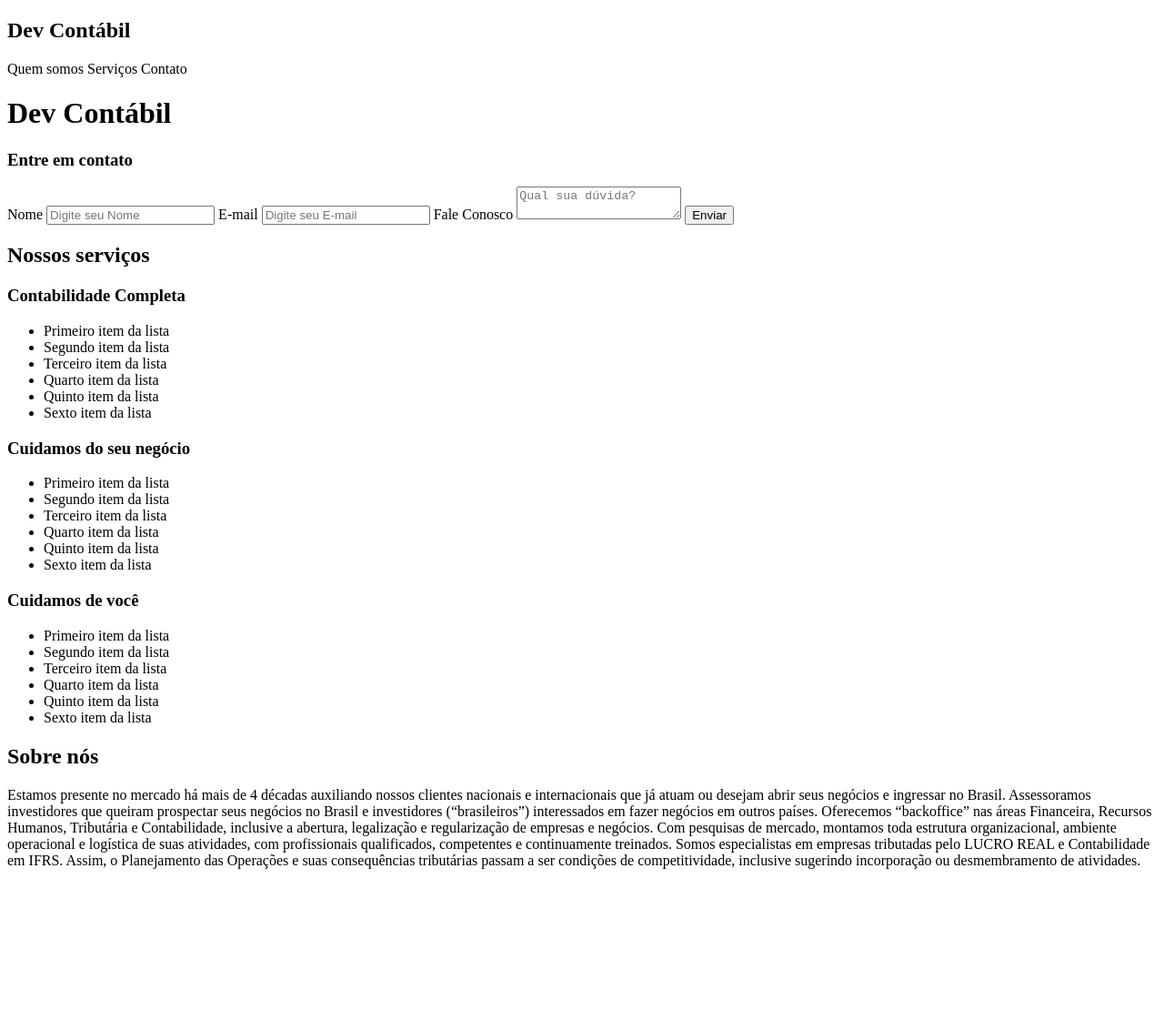
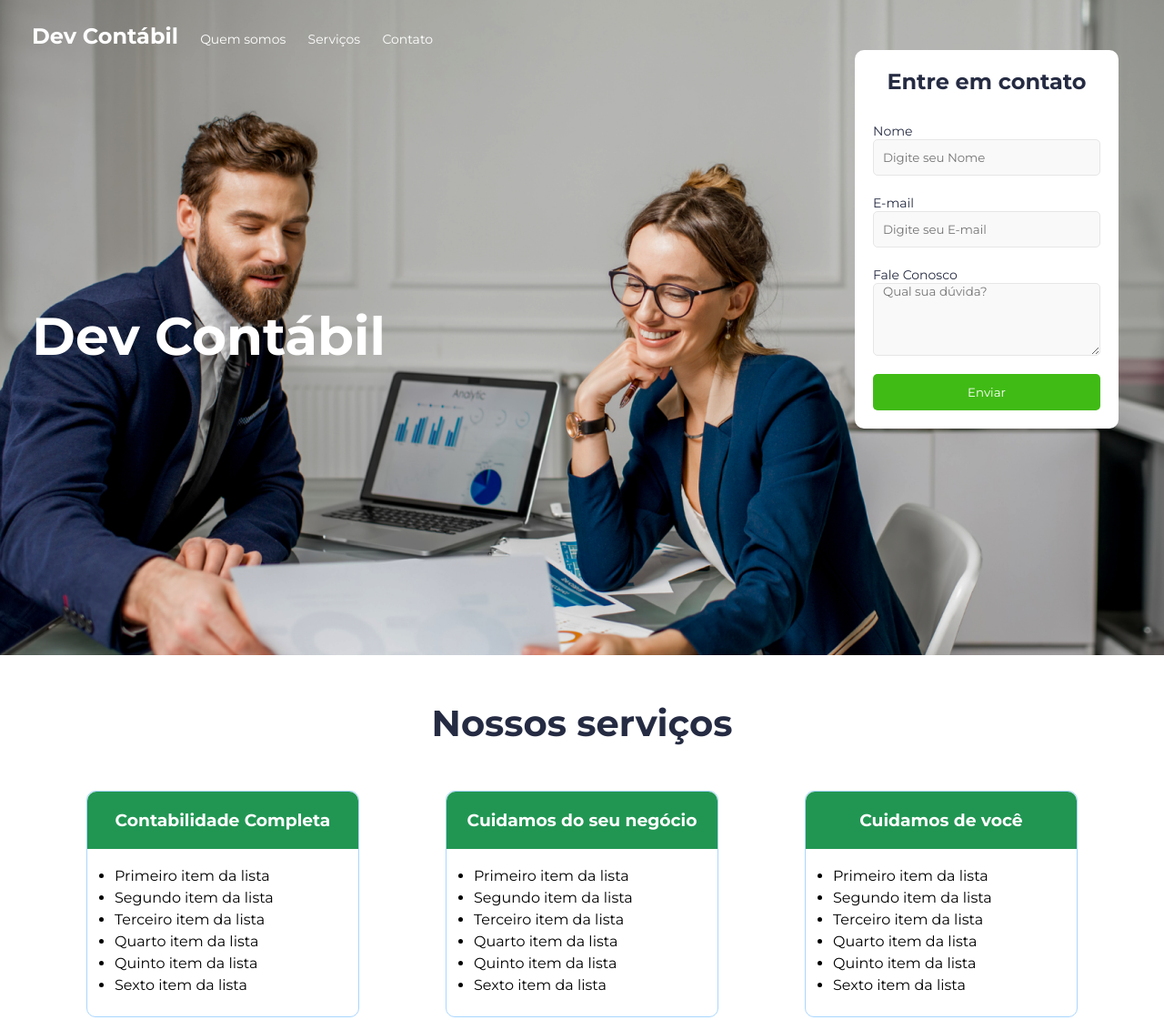
Before and after one commit to rodolfomori/missao-programacao-do-zero, a plain HTML site: page index.html in a window 1280 px wide. Shown: the top 1121 px of the page at 91% size. Before the commit the page ends 971 px from the top, so only its background shows below. Drawn offline with Linux system fonts and the light colour scheme.

Commit message:
CSS finalizado

```diff
--- a/index.html
+++ b/index.html
@@ -5,20 +5,26 @@
     <meta charset="UTF-8">
     <meta http-equiv="X-UA-Compatible" content="IE=edge">
     <meta name="viewport" content="width=device-width, initial-scale=1.0">
-    <title>Document</title>
+    <link rel="stylesheet" type="text/css" href="./styles.css" />
+    <link rel="preconnect" href="https://fonts.googleapis.com">
+    <link rel="preconnect" href="https://fonts.gstatic.com" crossorigin>
+    <link href="https://fonts.googleapis.com/css2?family=Montserrat:wght@100;300;400;700&display=swap" rel="stylesheet">
+    <title>Dev Contábil</title>
 </head>
 
 <body>
-    <div>
-        <h2>Dev Contábil</h2>
-        <a>Quem somos</a>
-        <a>Serviços</a>
-        <a>Contato</a>
+    <div class="caixa-superior">
+        <div class="cabecalho">
+            <h2 class="titulo-cabecalho">Dev Contábil</h2>
+            <a class="link-cabecalho">Quem somos</a>
+            <a class="link-cabecalho">Serviços</a>
+            <a class="link-cabecalho">Contato</a>
+        </div>
 
         <h1>Dev Contábil</h1>
 
         <form>
-            <h3>Entre em contato</h3>
+            <h3 class="titulo-formulario">Entre em contato</h3>
             <label>
                 Nome
                 <input placeholder="Digite seu Nome" />
@@ -38,11 +44,11 @@
         </form>
     </div>
 
-    <div>
-        <h2>Nossos serviços</h2>
+    <h2 class="titulo-meio">Nossos serviços</h2>
 
-        <div>
-            <h3>Contabilidade Completa</h3>
+    <div class="caixa-central">
+        <div class="card">
+            <h3 class="titulo-card">Contabilidade Completa</h3>
             <ul>
                 <li>Primeiro item da lista</li>
                 <li>Segundo item da lista</li>
@@ -53,8 +59,8 @@
             </ul>
         </div>
 
-        <div>
-            <h3>Cuidamos do seu negócio</h3>
+        <div class="card">
+            <h3 class="titulo-card">Cuidamos do seu negócio</h3>
             <ul>
                 <li>Primeiro item da lista</li>
                 <li>Segundo item da lista</li>
@@ -65,8 +71,8 @@
             </ul>
         </div>
 
-        <div>
-            <h3>Cuidamos de você</h3>
+        <div class="card">
+            <h3 class="titulo-card">Cuidamos de você</h3>
             <ul>
                 <li>Primeiro item da lista</li>
                 <li>Segundo item da lista</li>
@@ -79,9 +85,9 @@
     </div>
 
 
-    <div>
-        <h2>Sobre nós</h2>
-        <p>
+    <div class="caixa-inferior">
+        <h2 class="titulo-inferior">Sobre nós</h2>
+        <p class="paragrafo-inferior">
             Estamos presente no mercado há mais de 4 décadas auxiliando nossos clientes nacionais e internacionais que
             já
             atuam ou desejam abrir seus negócios e ingressar no Brasil.
--- /dev/null
+++ b/styles.css
@@ -0,0 +1,179 @@
+/*
+    Unidades de Medida
+    px => pixel
+    vh => view height / a Altura da tela divido por 100
+    vw => view width / a Largura da tela divido por 100
+    cm => centímetro
+
+    top => cima
+    bottom => baixo
+    left => esquerda
+    right => direita
+
+
+    width => LARGURA
+    height => ALTURA
+    background-image => Troca a imagem de fundo
+    font-size => Troca o tamanho do texto
+    color => Troca a cor do texto
+    font-family => Troca a fonte do texto
+    display => Troca a forma que o elemento se comporta na tela ( Ex: Fica sozinho na linha ou na mesma linha de outros elementos)
+    cursor => Muda o cursor do mouse
+    position => Serve para definir como iremos posicionar os elementos na tela
+    border-radius => Arredonda as bordas
+    border => Muda a cor, o tamanho e o tipo de borda do elemento
+    float => Direciona o elemento para um lado determinado
+    padding => espaçamento interno
+    margin => espaçamento externo
+    text-align => Alinha o texto
+    */
+
+    * {
+      margin: 0;
+      padding: 0;
+      box-sizing: border-box;
+      font-family: 'Montserrat', sans-serif;
+  }
+
+
+  .caixa-superior {
+      background-image: url("./dev.png");
+      height: 90vh;
+  }
+
+  .cabecalho {
+      padding-top: 25px;
+      padding-left: 35px;
+  }
+
+  .titulo-cabecalho {
+      font-size: 24px;
+      color: #FFFFFF;
+      display: inline;
+  }
+
+  .link-cabecalho {
+      font-size: 14px;
+      color: #FFFFFF;
+      display: inline;
+      margin-left: 20px;
+      cursor: pointer;
+  }
+
+  h1 {
+      font-size: 58px;
+      color: #FFFFFF;
+      position: relative;
+      top: 280px;
+      margin-left: 35px;
+  }
+
+  form {
+      background-color: #FFFFFF;
+      border-radius: 10px;
+      float: right;
+      padding: 20px;
+      margin-right: 50px;
+      position: relative;
+      bottom: 70px;
+  }
+
+  input {
+      display: block;
+      background: #F9F9F9;
+      border: 1px solid #E6E6E6;
+      border-radius: 5px;
+      height: 40px;
+      width: 250px;
+      margin-bottom: 20px;
+      padding-left: 10px;
+  }
+
+  textarea {
+      display: block;
+      height: 80px;
+      width: 250px;
+      background: #F9F9F9;
+      border: 1px solid #E6E6E6;
+      border-radius: 5px;
+      margin-bottom: 20px;
+      padding-left: 10px;
+  }
+
+  .titulo-formulario {
+      font-size: 24px;
+      color: #252B42;
+      margin-bottom: 30px;
+      text-align: center;
+  }
+
+  label {
+      font-size: 14px;
+      color: #252B42;
+  }
+
+  button {
+      width: 250px;
+      height: 40px;
+      cursor: pointer;
+      border: none;
+      border-radius: 5px;
+      background: #40BB15;
+      color: #FFFFFF;
+  }
+
+  .caixa-central {
+      display: flex;
+      justify-content: space-evenly;
+      margin-bottom: 50px;
+  }
+
+  .titulo-meio {
+      font-size: 40px;
+      color: #252B42;
+      margin-top: 50px;
+      margin-bottom: 50px;
+      text-align: center;
+  }
+
+  .card {
+      width: 300px;
+      border-radius: 10px;
+      background-color: #FFFFFF;
+      border: 1px solid #A9D6FF;
+  }
+
+  .titulo-card {
+      background: #219653;
+      color: #FFFFFF;
+      text-align: center;
+      padding: 20px;
+      border-radius: 10px 10px 0 0;
+  }
+
+  ul {
+      padding: 20px;
+  }
+
+  li {
+      margin-bottom: 5px;
+      margin-left: 10px;
+  }
+
+  .caixa-inferior {
+      background-color: #00095d;
+  }
+
+  .titulo-inferior {
+      color: #FFFFFF;
+      font-size: 40px;
+      text-align: center;
+      padding-top: 50px;
+  }
+
+  .paragrafo-inferior {
+      font-size: 18px;
+      color: #FFFFFF;
+      text-align: center;
+      padding: 20px 50px 50px 50px;
+  }
```
Also changed, not shown: dev.png (added).
